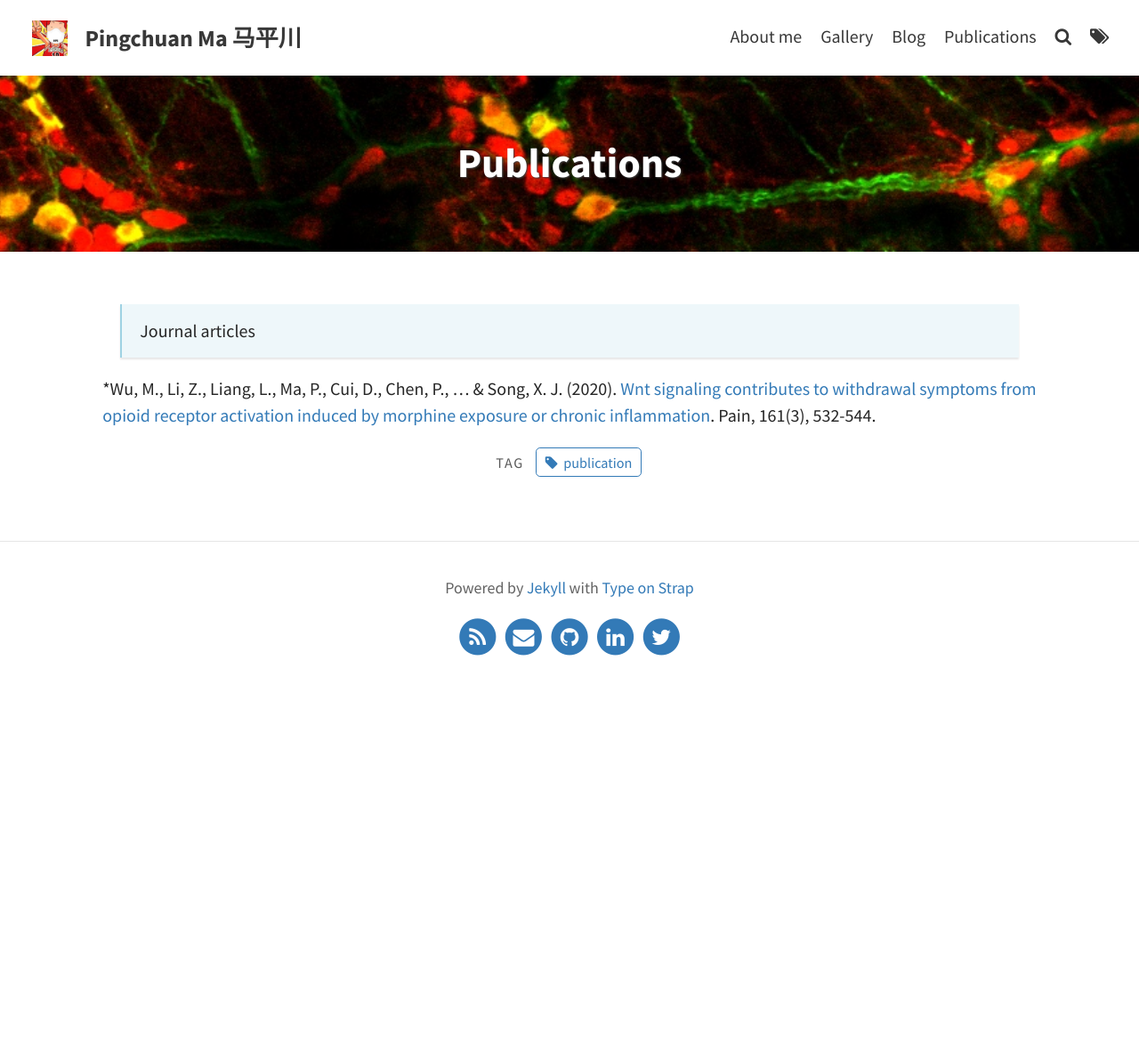
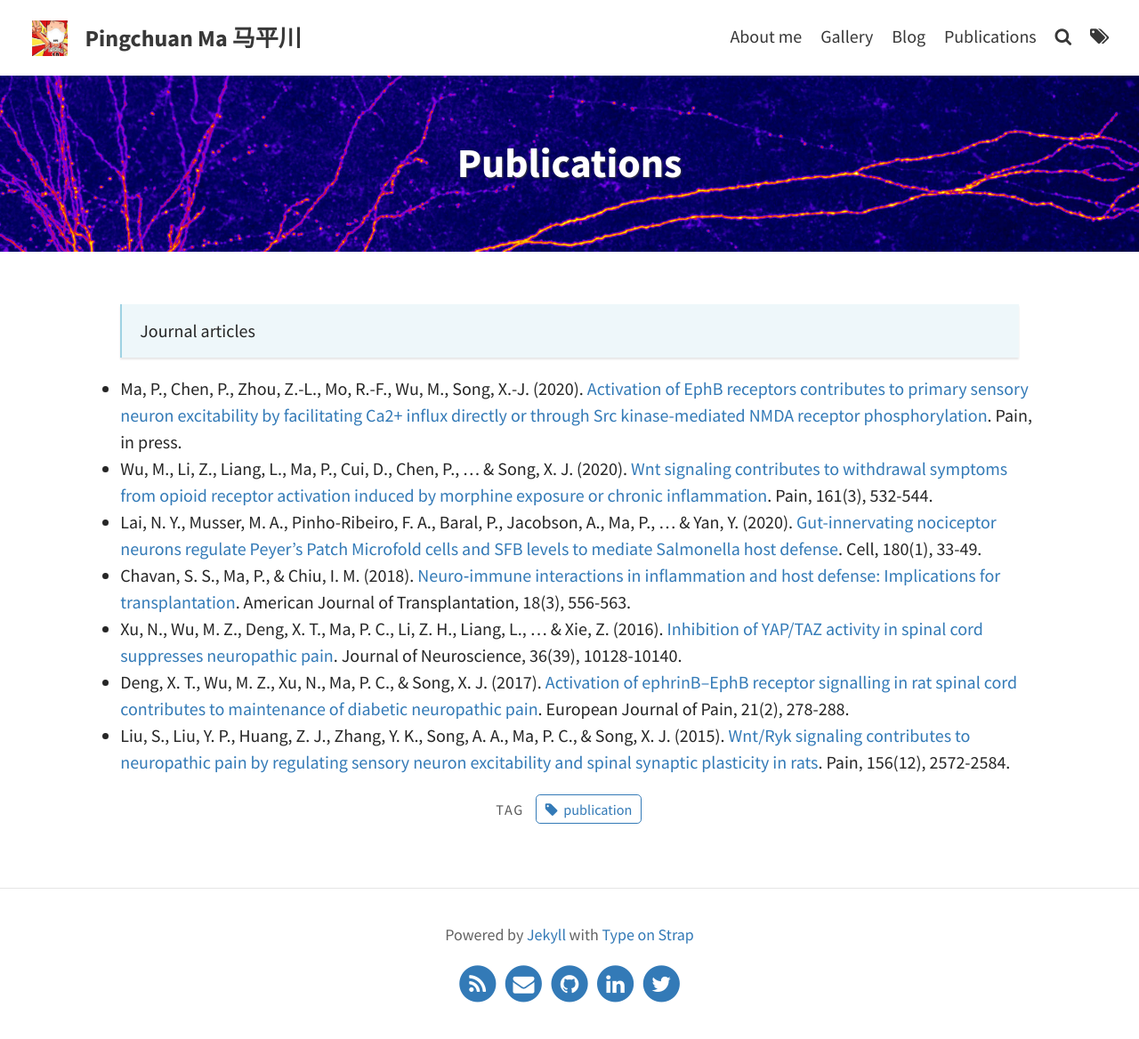
Before and after one commit to pcmaaaaa/pcmaaaaa.github.io, a Jekyll site: the page built from pages/publication.md, in a window 1280 px wide. Shown: the whole page at 89% size. Built offline with Jekyll 4.4.1, drawn with Linux system fonts in a browser that asks for light colours; before the commit the page ends 900 px from its top, so only the background shows below that.

Commit message:
publications

```diff
--- a/pages/publication.md
+++ b/pages/publication.md
@@ -2,10 +2,22 @@
 layout: page
 title: Publications
 permalink: /publications/
-feature-img: "assets/img/enteric neuron.jpg"
+feature-img: "assets/img/neuron.jpeg"
 tags: [publication]
 ---
 
 >Journal articles
 
-*Wu, M., Li, Z., Liang, L., Ma, P., Cui, D., Chen, P., ... & Song, X. J. (2020). [Wnt signaling contributes to withdrawal symptoms from opioid receptor activation induced by morphine exposure or chronic inflammation](https://journals.lww.com/pain/Fulltext/2020/03000/Wnt_signaling_contributes_to_withdrawal_symptoms.10.aspx?casa_token=KucWSRDVjO0AAAAA:8VkKYdu-TO1oq62KhwzVwvAwUpf6qjeo7CDEwbc8UYbnGisM6QXLnjhtjdaf1FRGmcbEyXzWiM1YcmAet2uANA). Pain, 161(3), 532-544.
+* Ma, P., Chen, P., Zhou, Z.-L., Mo, R.-F., Wu, M., Song, X.-J. (2020). [Activation of EphB receptors contributes to primary sensory neuron excitability by facilitating Ca2+ influx directly or through Src kinase-mediated NMDA receptor phosphorylation](https://journals.lww.com/pain/Abstract/publishahead/Activation_of_EphB_receptors_contributes_to.98452.aspx). Pain, in press.
+
+* Wu, M., Li, Z., Liang, L., Ma, P., Cui, D., Chen, P., ... & Song, X. J. (2020). [Wnt signaling contributes to withdrawal symptoms from opioid receptor activation induced by morphine exposure or chronic inflammation](https://journals.lww.com/pain/Fulltext/2020/03000/Wnt_signaling_contributes_to_withdrawal_symptoms.10.aspx?casa_token=KucWSRDVjO0AAAAA:8VkKYdu-TO1oq62KhwzVwvAwUpf6qjeo7CDEwbc8UYbnGisM6QXLnjhtjdaf1FRGmcbEyXzWiM1YcmAet2uANA). Pain, 161(3), 532-544.
+
+* Lai, N. Y., Musser, M. A., Pinho-Ribeiro, F. A., Baral, P., Jacobson, A., Ma, P., ... & Yan, Y. (2020). [Gut-innervating nociceptor neurons regulate Peyer’s Patch Microfold cells and SFB levels to mediate Salmonella host defense](https://www.cell.com/cell/fulltext/S0092-8674(19)31270-X?_returnURL=https%3A%2F%2Flinkinghub.elsevier.com%2Fretrieve%2Fpii%2FS009286741931270X%3Fshowall%3Dtrue). Cell, 180(1), 33-49.
+
+* Chavan, S. S., Ma, P., & Chiu, I. M. (2018). [Neuro‐immune interactions in inflammation and host defense: Implications for transplantation](https://onlinelibrary.wiley.com/doi/full/10.1111/ajt.14515). American Journal of Transplantation, 18(3), 556-563.
+
+* Xu, N., Wu, M. Z., Deng, X. T., Ma, P. C., Li, Z. H., Liang, L., ... & Xie, Z. (2016). [Inhibition of YAP/TAZ activity in spinal cord suppresses neuropathic pain](https://www.jneurosci.org/content/36/39/10128.short). Journal of Neuroscience, 36(39), 10128-10140.
+
+* Deng, X. T., Wu, M. Z., Xu, N., Ma, P. C., & Song, X. J. (2017). [Activation of ephrinB–EphB receptor signalling in rat spinal cord contributes to maintenance of diabetic neuropathic pain](https://onlinelibrary.wiley.com/doi/full/10.1002/ejp.922). European Journal of Pain, 21(2), 278-288.
+
+* Liu, S., Liu, Y. P., Huang, Z. J., Zhang, Y. K., Song, A. A., Ma, P. C., & Song, X. J. (2015). [Wnt/Ryk signaling contributes to neuropathic pain by regulating sensory neuron excitability and spinal synaptic plasticity in rats](https://journals.lww.com/pain/fulltext/2015/12000/Wnt_Ryk_signaling_contributes_to_neuropathic_pain.23.aspx?casa_token=2mhklSBlegQAAAAA:VkTLMHjJa7uPP10bj1SbjgcKbqjPxZ0L7H10fbjUIKMejgafs_EtYddU_SF3MSPJrO9MICEiJ8Tqg3PqetC6Ig). Pain, 156(12), 2572-2584.
```
Also changed, not shown: 2 other files.
